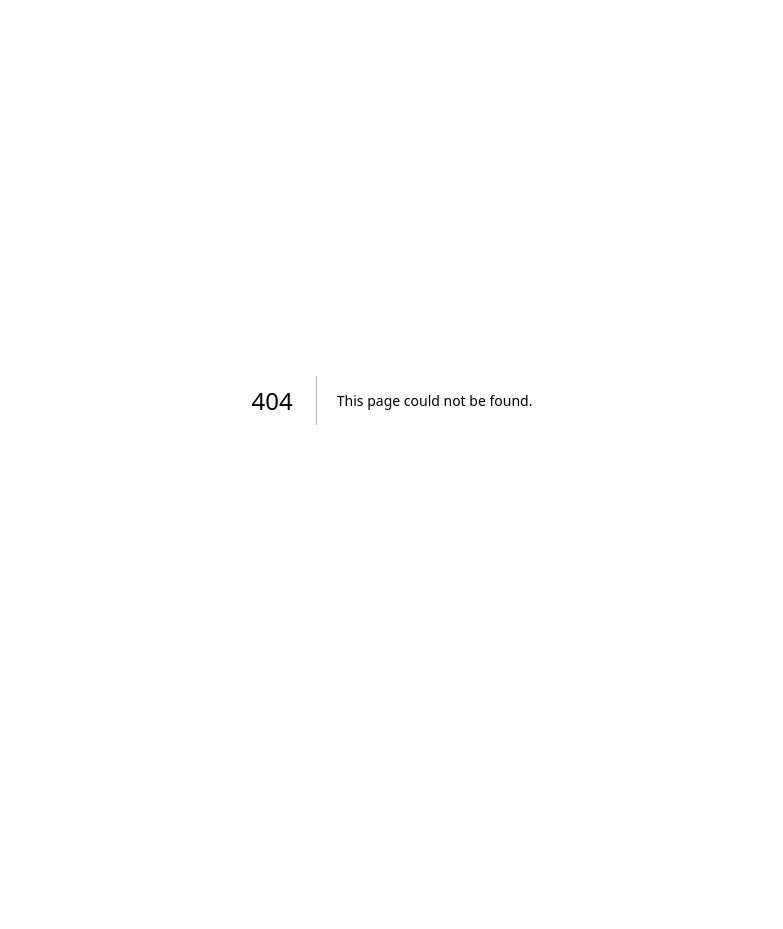
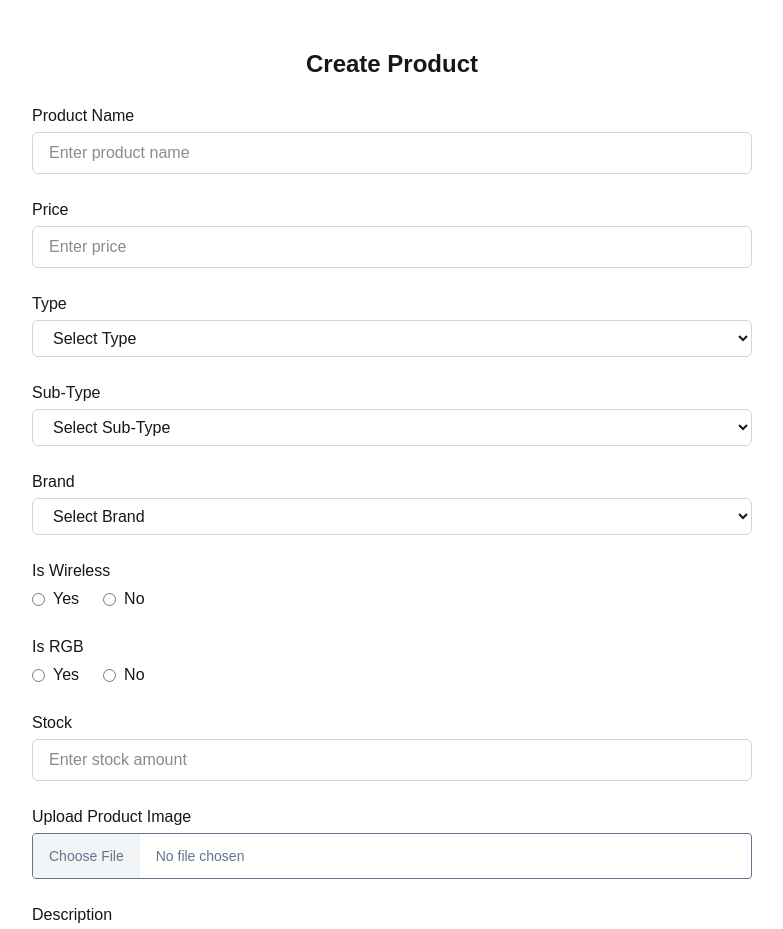
Before and after one commit to worachote1/QUIC-GEAR2-Frontend, a Next.js app: page /product/create in a window 1280 px wide. Before the commit this address had no page. Shown: the top 929 px of the page, without its empty margins (248-1031 px from the left). Before the commit the page ends 800 px from the top, so only its background shows below. Built offline with nearby package versions, Linux system fonts and the light colour scheme.

Commit message:
product_feature: dev createProduct page

```diff
--- a/package.json
+++ b/package.json
@@ -15,6 +15,8 @@
     "react": "^19.0.0",
     "react-dom": "^19.0.0",
     "react-hook-form": "^7.58.1",
+    "slate": "^0.117.2",
+    "slate-react": "^0.117.3",
     "sweetalert2": "^11.22.1"
   },
   "devDependencies": {
--- /dev/null
+++ b/src/app/product/create/page.tsx
@@ -0,0 +1,185 @@
+// File: app/product/create/page.tsx
+"use client";
+
+import { useForm } from "react-hook-form";
+import { useRouter } from "next/navigation";
+import Swal from "sweetalert2";
+import axios from "axios";
+
+const brandList = ["Razer", "Nubwo", "Logitech", "Signo", "SteelSeries", "HyperX", "Corsair", "Neolution E-sport", "Keychron", "Zowie"];
+const typeList = ["Headphone", "Mouse", "Keyboard", "Streaming", "Table&Chair"];
+const subTypeMap: Record<string, string[]> = {
+  "Headphone": ["TrueWireless", "Wireless", "Fullsize", "InEar", "Earbud", "SoundCard", "Accessory"],
+  "Mouse": ["Mouse", "Mousepad", "Accessory"],
+  "Keyboard": ["RubberDome", "Mechanical", "WristRest"],
+  "Streaming": ["Webcam", "Microphone", "Accessory"],
+  "Table&Chair": ["Table", "Chair"]
+};
+
+interface FormData {
+  name: string;
+  price: number;
+  type: string;
+  subType: string;
+  brand: string;
+  isWireless: string;
+  isRGB: string;
+  imgPath: FileList;
+  stock: number;
+  rating: number;
+  totalOrder: number;
+  description: string;
+}
+
+export default function CreateProductPage() {
+  const {
+    register,
+    handleSubmit,
+    watch,
+    reset,
+    formState: { errors },
+  } = useForm<FormData>();
+
+  const router = useRouter();
+  const selectedType = watch("type");
+
+  const onSubmit = async (data: FormData) => {
+    try {
+      const formData = new FormData();
+      formData.append("image", data.imgPath[0]);
+      const uploadRes = await axios.post(
+        `${process.env.NEXT_PUBLIC_QUIC_GEAR2_API}/file-upload/single`,
+        formData,
+        {
+          headers: { "Content-Type": "multipart/form-data" },
+        }
+      );
+
+      const imageUrl = uploadRes.data.image_url;
+
+      const productPayload = {
+        name: data.name,
+        price: +data.price,
+        type: data.type,
+        subType: data.subType,
+        brand: data.brand,
+        isWireless: data.isWireless === "true",
+        isRGB: data.isRGB === "true",
+        imgPath: [imageUrl],
+        stock: +data.stock,
+        description: data.description || "",
+      };
+
+      await axios.post(`${process.env.NEXT_PUBLIC_QUIC_GEAR2_API}/product`, productPayload);
+
+      await Swal.fire({
+        icon: "success",
+        title: "Product Created",
+        confirmButtonText: "Go back",
+      });
+
+      reset();
+    } catch (err: any) {
+      Swal.fire({
+        icon: "error",
+        title: "Creation Failed",
+        text: err.response?.data?.message || err.message,
+      });
+    }
+  };
+
+  return (
+    <div className="max-w-3xl mx-auto p-6 mt-6">
+      <h1 className="text-2xl font-bold text-center mb-6">Create Product</h1>
+      <form onSubmit={handleSubmit(onSubmit)} encType="multipart/form-data" className="grid gap-6">
+        <div>
+          <label className="block mb-1 font-medium">Product Name</label>
+          <input {...register("name", { required: "Name is required" })} type="text" className="w-full border border-gray-300 px-4 py-2 rounded-md focus:outline-blue-500" placeholder="Enter product name" />
+          {errors.name && <p className="text-red-500 text-sm mt-1">{errors.name.message}</p>}
+        </div>
+
+        <div>
+          <label className="block mb-1 font-medium">Price</label>
+          <input {...register("price", { required: "Price is required", valueAsNumber: true })} type="number" className="w-full border border-gray-300 px-4 py-2 rounded-md focus:outline-blue-500" placeholder="Enter price" />
+          {errors.price && <p className="text-red-500 text-sm mt-1">{errors.price.message}</p>}
+        </div>
+
+        <div>
+          <label className="block mb-1 font-medium">Type</label>
+          <select {...register("type", { required: "Type is required" })} className="w-full border border-gray-300 px-4 py-2 rounded-md">
+            <option value="">Select Type</option>
+            {typeList.map((type) => (
+              <option key={type} value={type}>{type}</option>
+            ))}
+          </select>
+          {errors.type && <p className="text-red-500 text-sm mt-1">{errors.type.message}</p>}
+        </div>
+
+        <div>
+          <label className="block mb-1 font-medium">Sub-Type</label>
+          <select {...register("subType", { required: "Sub-Type is required" })} className="w-full border border-gray-300 px-4 py-2 rounded-md">
+            <option value="">Select Sub-Type</option>
+            {subTypeMap[selectedType]?.map((sub) => (
+              <option key={sub} value={sub}>{sub}</option>
+            ))}
+          </select>
+          {errors.subType && <p className="text-red-500 text-sm mt-1">{errors.subType.message}</p>}
+        </div>
+
+        <div>
+          <label className="block mb-1 font-medium">Brand</label>
+          <select {...register("brand", { required: "Brand is required" })} className="w-full border border-gray-300 px-4 py-2 rounded-md">
+            <option value="">Select Brand</option>
+            {brandList.map((brand) => (
+              <option key={brand} value={brand}>{brand}</option>
+            ))}
+          </select>
+          {errors.brand && <p className="text-red-500 text-sm mt-1">{errors.brand.message}</p>}
+        </div>
+
+        <div>
+          <label className="block mb-1 font-medium">Is Wireless</label>
+          <div className="flex gap-6">
+            <label className="flex items-center gap-2"><input type="radio" value="true" {...register("isWireless", { required: "Select wireless option" })} /> Yes</label>
+            <label className="flex items-center gap-2"><input type="radio" value="false" {...register("isWireless", { required: "Select wireless option" })} /> No</label>
+          </div>
+          {errors.isWireless && <p className="text-red-500 text-sm mt-1">{errors.isWireless.message}</p>}
+        </div>
+
+        <div>
+          <label className="block mb-1 font-medium">Is RGB</label>
+          <div className="flex gap-6">
+            <label className="flex items-center gap-2"><input type="radio" value="true" {...register("isRGB", { required: "Select RGB option" })} /> Yes</label>
+            <label className="flex items-center gap-2"><input type="radio" value="false" {...register("isRGB", { required: "Select RGB option" })} /> No</label>
+          </div>
+          {errors.isRGB && <p className="text-red-500 text-sm mt-1">{errors.isRGB.message}</p>}
+        </div>
+
+        <div>
+          <label className="block mb-1 font-medium">Stock</label>
+          <input {...register("stock", { required: "Stock is required", valueAsNumber: true })} type="number" className="w-full border border-gray-300 px-4 py-2 rounded-md" placeholder="Enter stock amount" />
+          {errors.stock && <p className="text-red-500 text-sm mt-1">{errors.stock.message}</p>}
+        </div>
+
+        <div>
+          <label className="block mb-1 font-medium">Upload Product Image</label>
+          <input
+            type="file"
+            accept="image/*"
+            {...register("imgPath", { required: "Image is required" })}
+            className="w-full text-slate-500 font-medium text-sm bg-white border file:cursor-pointer cursor-pointer file:border-0 file:py-3 file:px-4 file:mr-4 file:bg-gray-100 file:hover:bg-gray-200 file:text-slate-500 rounded"
+          />
+          {errors.imgPath && <p className="text-red-500 text-sm mt-1">{errors.imgPath.message}</p>}
+        </div>
+
+        <div>
+          <label className="block mb-1 font-medium">Description</label>
+          <textarea rows={5} className="w-full border border-gray-300 px-4 py-2 rounded-md" placeholder="Enter product description"></textarea>
+          {errors.description && <p className="text-red-500 text-sm mt-1">{errors.description.message}</p>}
+        </div>
+
+        <button type="submit" className="bg-blue-600 text-white py-3 rounded-md hover:bg-blue-700">Create Product</button>
+      </form>
+    </div>
+  );
+}
```
Also changed, not shown: src/app/product/page.tsx (added), 1 other file (tests, documents, lock files or other folders).
